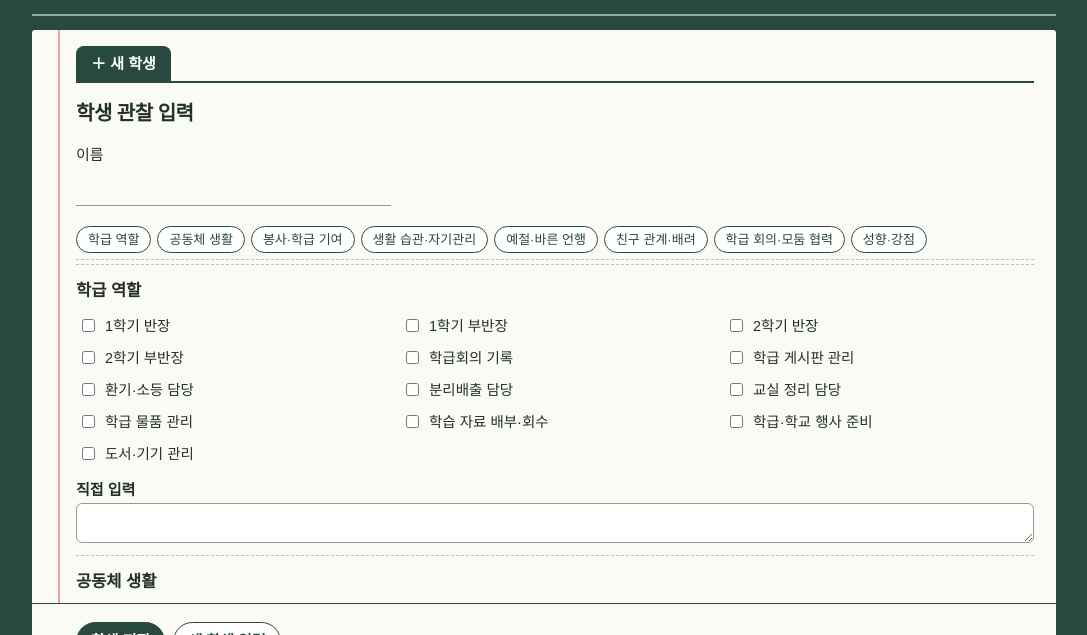
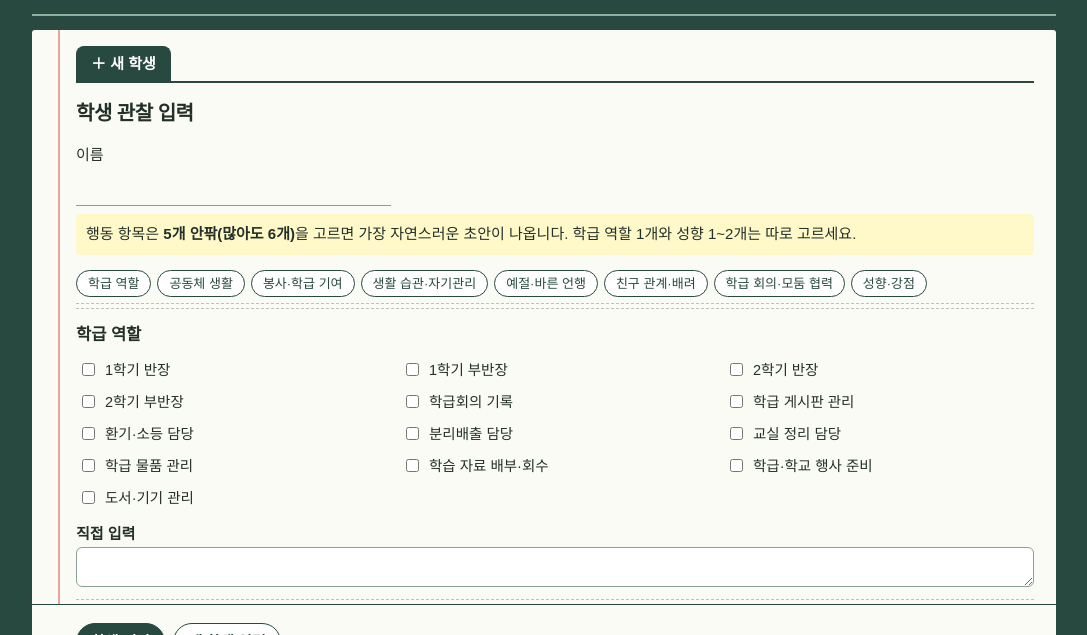
Before and after one commit to kimminjae13579-netizen/haengbal-helper, a plain HTML site: page index.html in a window 1280 px wide. Shown: the part 99-734 px from the top of the page, without its empty margins (96-1183 px from the left). Drawn offline with Linux system fonts and the light colour scheme.

Commit message:
행동 항목 개수 안내 문구 추가 (5개 안팎 권장)
Co-Authored-By: Claude Opus 5.5 <noreply@anthropic.com>

```diff
--- a/index.html
+++ b/index.html
@@ -43,7 +43,7 @@ section button.link{color:var(--red)}
 </style></head><body><main>
 <header><h1>중1 행발 학급 입력 도우미</h1></header>
 <section id="entry" aria-labelledby="editorTitle"><div id="tabs" role="tablist" aria-label="학생 바꾸기"></div><h2 id="editorTitle">학생 관찰 입력</h2><div class="formrow"><label class="field">이름<input id="code" maxlength="30" autocomplete="off" spellcheck="false"></label></div>
-<nav id="jump" aria-label="영역 바로가기"></nav><div id="areas"></div>
+<p class="note">행동 항목은 <strong>5개 안팎(많아도 6개)</strong>을 고르면 가장 자연스러운 초안이 나옵니다. 학급 역할 1개와 성향 1~2개는 따로 고르세요.</p><nav id="jump" aria-label="영역 바로가기"></nav><div id="areas"></div>
 <div id="scenes"></div>
 <div class="row"><button type="button" class="primary" id="make">선택 완료 · 초안 보기</button><span id="makeNote" class="secondary"></span></div>
 <div class="draftbox" id="draftbox"><h3>행발 초안</h3><textarea id="draft" maxlength="3000" aria-describedby="meter draftNote"></textarea><div class="row" hidden><span id="meter" class="meter"></span><button type="button" id="regen">다시 만들기</button><button type="button" id="aiCopyOne">이 학생 AI 다듬기 요청문 복사</button><label class="opt"><input type="checkbox" id="optTag"> 인성 요소 괄호 표기 (예: (배려))</label></div><p id="draftNote" class="secondary" hidden></p><p id="lint" hidden></p></div>
```
